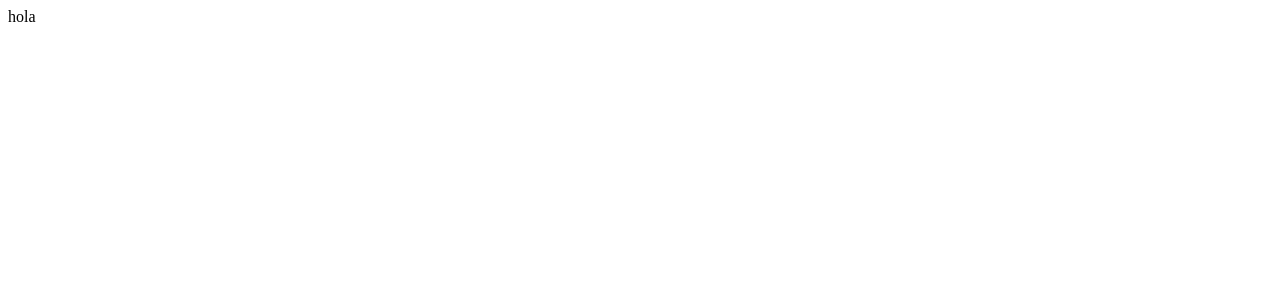
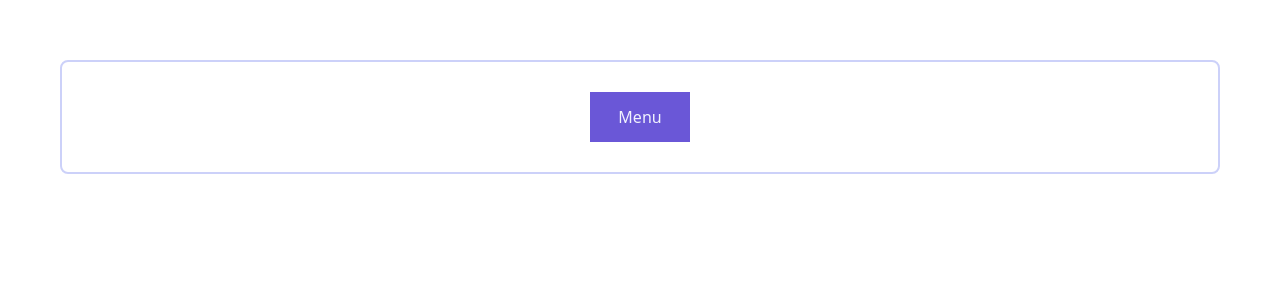
Before and after one commit to SalinasRodrigo/libreria_componentes, a React (Vite) app in the folder client/: page / in a window 1280 px wide. Shown: the top 300 px of the page. Built offline with nearby package versions, Linux system fonts and the light colour scheme.

Commit message:
dropdown

```diff
--- a/client/src/App.css
+++ b/client/src/App.css
@@ -0,0 +1,17 @@
+*{
+  margin: 0;
+  padding: 0;
+  font-family: system-ui, -apple-system, BlinkMacSystemFont, 'Segoe UI', Roboto, Oxygen, Ubuntu, Cantarell, 'Open Sans', 'Helvetica Neue', sans-serif;
+}
+
+body{
+  width: 100dvw;
+  height: 100dvh;
+}
+
+.container{
+  padding: 30px;
+  margin: 60px;
+  border: 2px solid #ccd1f9;
+  border-radius: 0.5rem;
+}
--- a/client/src/App.tsx
+++ b/client/src/App.tsx
@@ -1,10 +1,13 @@
 import './App.css'
+import { Dropdown } from './components/Dropdown'
 
-function  App(){
+function App() {
 
   return (
     <>
-      hola
+      <div className='container'>
+        <Dropdown />
+      </div>
     </>
   )
 }
--- /dev/null
+++ b/client/src/components/Dropdown.css
@@ -0,0 +1,48 @@
+.dropdown{
+  width: 100%;
+  display: flex;
+  flex-direction: column;
+  align-items: center;
+  justify-content: center;
+  color: #f0f2fd;
+
+  div:first-of-type {
+    z-index: 2;
+    width: 100px;
+    height: 50px;
+    display: flex;
+    flex-direction: column;
+    align-items: center;
+    justify-content: center;
+    background-color: #6a57d7;
+  }
+
+  a{
+    text-decoration: none;
+    color: inherit;
+  }
+}
+
+
+ul{
+  z-index: 1;
+  display: none;
+  background-color: #6a57d7;
+  box-shadow: 0px 0px 5px black;
+  list-style-type: none
+}
+
+li{
+  width: 100px;
+  height: 50px;
+  display: flex;
+  flex-direction: column;
+  align-items: center;
+  justify-content: center;
+  background-color: #6a57d7;
+  cursor: pointer;
+}
+
+.dropdown:hover ul{
+  display: block;
+}
--- /dev/null
+++ b/client/src/components/Dropdown.tsx
@@ -0,0 +1,14 @@
+import './Dropdown.css'
+export const Dropdown = () => {
+
+  return(
+    <div className='dropdown'>
+      <div><a href='#'>Menu</a></div>
+      <ul>
+        <li><a href="#">Item 1</a></li>
+        <li><a href="#">Item 2</a></li>
+        <li><a href="#">Item 3</a></li>
+      </ul>
+    </div>
+  )
+}
```
Also changed, not shown: client/src/components/PasswordInput.tsx (added, +9 -0 lines), 1 other file (tests, documents, lock files or other folders).
